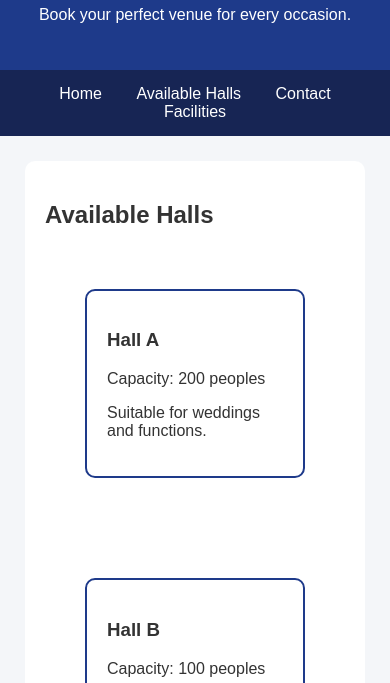
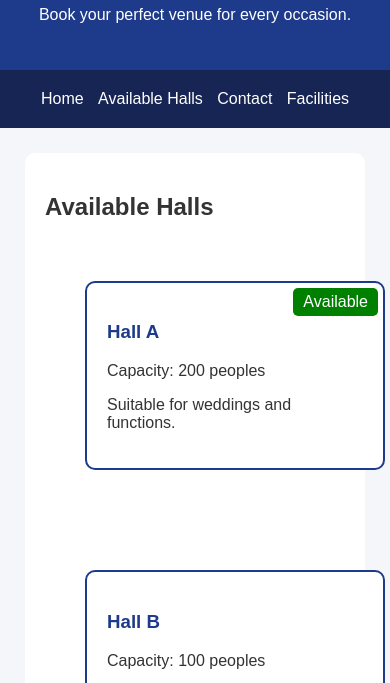
Before and after one commit to rohithn-4436/Community-hall-project, a plain HTML site: page semantic-practice.html in a window 390 px wide. Shown: the part 141-824 px from the top of the page. Drawn offline with Linux system fonts and the light colour scheme.

Commit message:
Completed CSS positioning and responsive design

```diff
--- a/semantic-practice.html
+++ b/semantic-practice.html
@@ -1,7 +1,7 @@
 <!DOCTYPE html>
 <html lang="en">
     <head>
-        <meta charset="UTF-8">
+        <meta charset="UTF-8" name="viewport" content="width-device-width, initial-scale=1.0">
         <title>Community Hall</title>
         <link rel="stylesheet" href="style.css">
     </head>
@@ -21,6 +21,7 @@
                 <h2>Available Halls</h2>
                 <div class="hall-container">
                 <article class="hall-card">
+                    <span class="availability">Available</span>
                     <h3>Hall A</h3>
                     <p>Capacity: 200 peoples</p>
                     <p>Suitable for weddings and functions.</p>
@@ -31,7 +32,7 @@
                     <p>Suitable for meetings and small events.</p>
                 </article>
                 <article class="hall-card">
-                    <h3>Hall A</h3>
+                    <h3>Hall C</h3>
                     <p>Capacity: 150 peoples</p>
                     <p>Suitable for Birthdays.</p>
                 </article>
--- a/style.css
+++ b/style.css
@@ -20,6 +20,9 @@ body {
     background-color: #172554;
     padding: 15px;
     text-align: center;
+    position: sticky;
+    top: 0;
+    z-index: 100;
 }
 
 .navigation a {
@@ -61,7 +64,8 @@ main {
 
     /*box size*/
     box-sizing: border-box;
-}
+
+    position: relative;
 }
 
 .hall-card h3 {
@@ -98,3 +102,28 @@ footer {
     border-radius: 10px;
     background-color: white;
 }
+.availability{
+    position: absolute;
+    top: 5px;
+    right: 5px;
+    background-color: green;
+    color: white;
+    padding: 5px 10px;
+    border-radius: 5px;
+}
+@media (max-width: 600px) {
+
+    .hall-container {
+        flex-direction: column;
+    }
+
+    .hall-card {
+        width: 100%;
+    }
+
+    .navigation a {
+        display: inline-block;
+        margin: 5px;
+    }
+
+}
```
